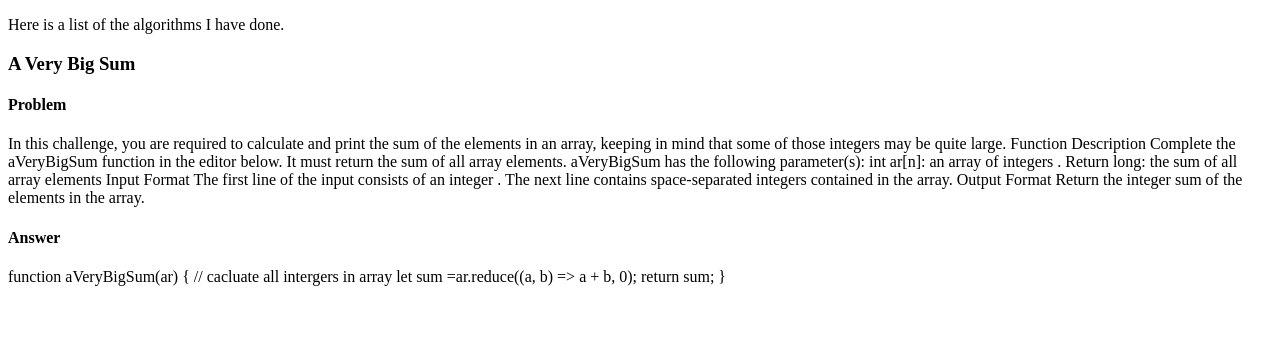
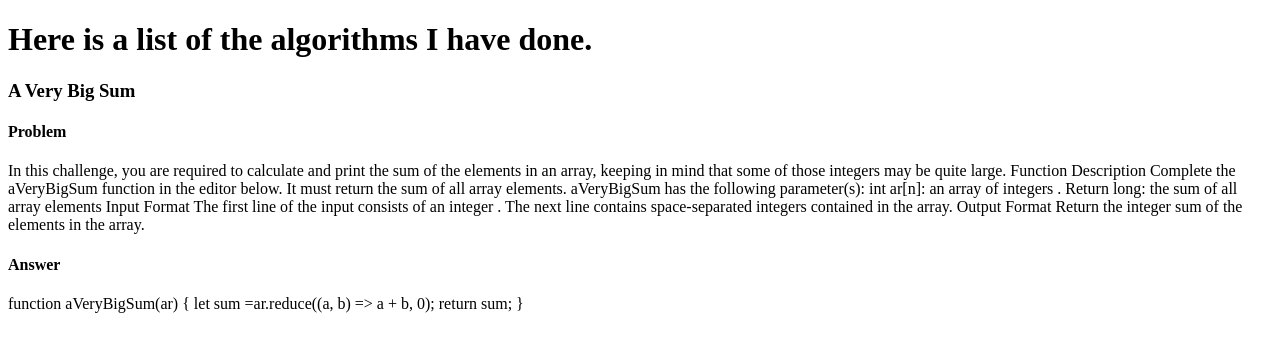
Before and after one commit to jahallb1/algo-practice, a plain HTML site: page index.html in a window 1280 px wide. Drawn offline with Linux system fonts and the light colour scheme.

```diff
--- a/index.html
+++ b/index.html
@@ -6,7 +6,7 @@
     <title>Algo Practice</title>
   </head>
   <body>
-    <p>Here is a list of the algorithms I have done.</p>
+    <h1>Here is a list of the algorithms I have done.</h1>
     <h3>A Very Big Sum</h3>
     <h4>Problem</h4>
     <p>
@@ -23,8 +23,8 @@
     <h4>Answer</h4>
 
     <p>
-      function aVeryBigSum(ar) { // cacluate all intergers in array let sum
-      =ar.reduce((a, b) => a + b, 0); return sum; }
+      function aVeryBigSum(ar) { let sum =ar.reduce((a, b) => a + b, 0); return
+      sum; }
     </p>
   </body>
 </html>
```
Also changed, not shown: style.css (+8 -0 lines).
